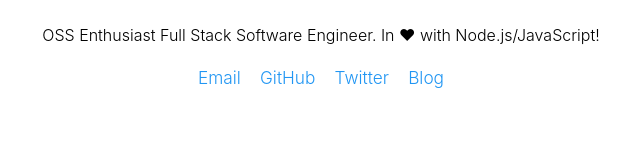
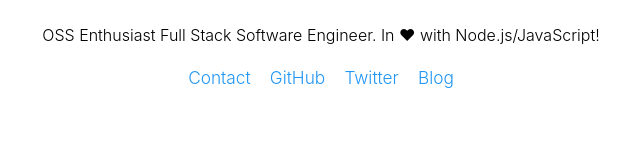
Before and after one commit to ahmed-taj/ahmed.sd, a Gatsby app: page / in a window 1280 px wide. Shown: the part 416-573 px from the top of the page, without its empty margins (319-959 px from the left). Built offline with nearby package versions, Linux system fonts and the light colour scheme.

Commit message:
Email => Contact

```diff
--- a/src/pages/index.js
+++ b/src/pages/index.js
@@ -20,7 +20,7 @@ export default () => (
 			</p>
 			<ul>
 				<li>
-					<a href="mailto:ah.tajelsir@gmail.com"> Email</a>
+					<a href="mailto:ah.tajelsir@gmail.com"> Contact</a>
 				</li>
 				<li>
 					<a href="https://github.com/ahmed-taj"> GitHub</a>
```
